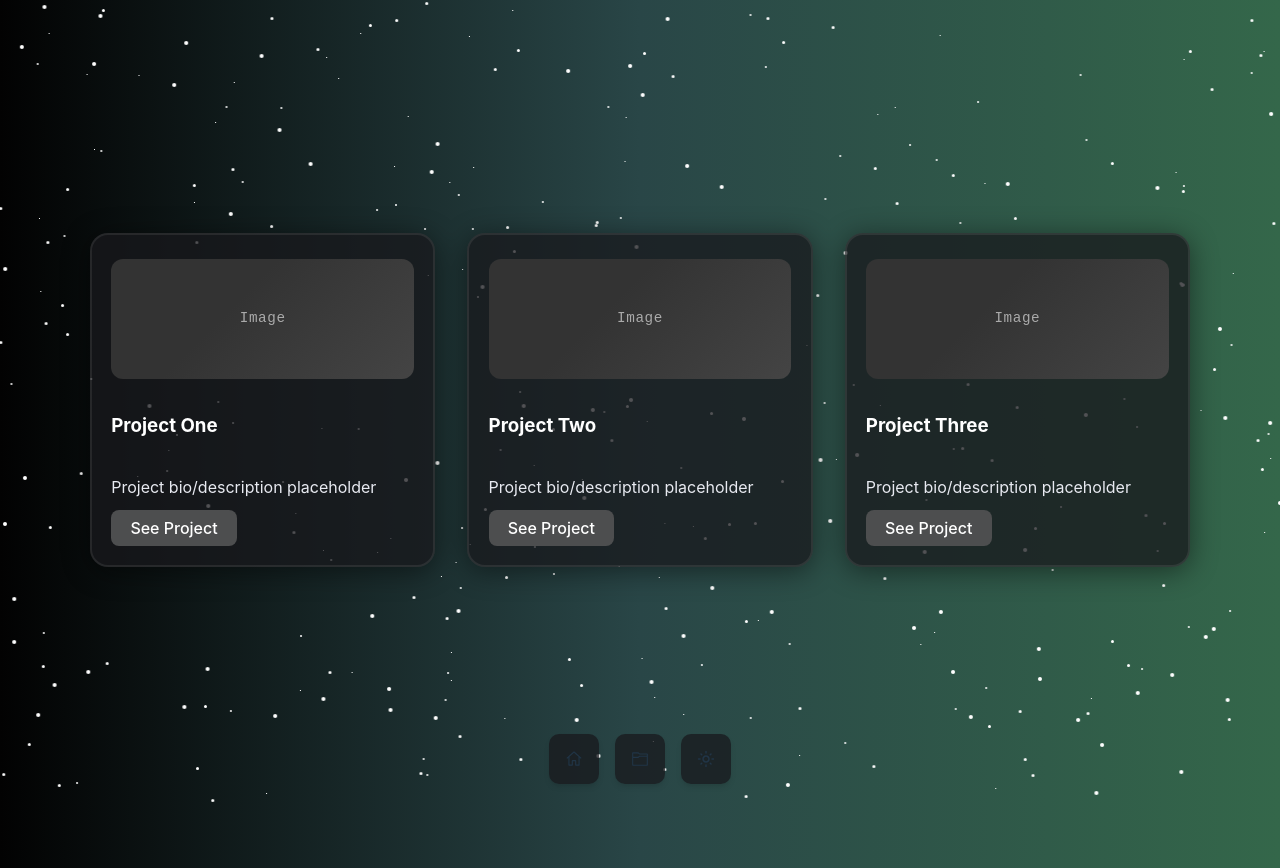
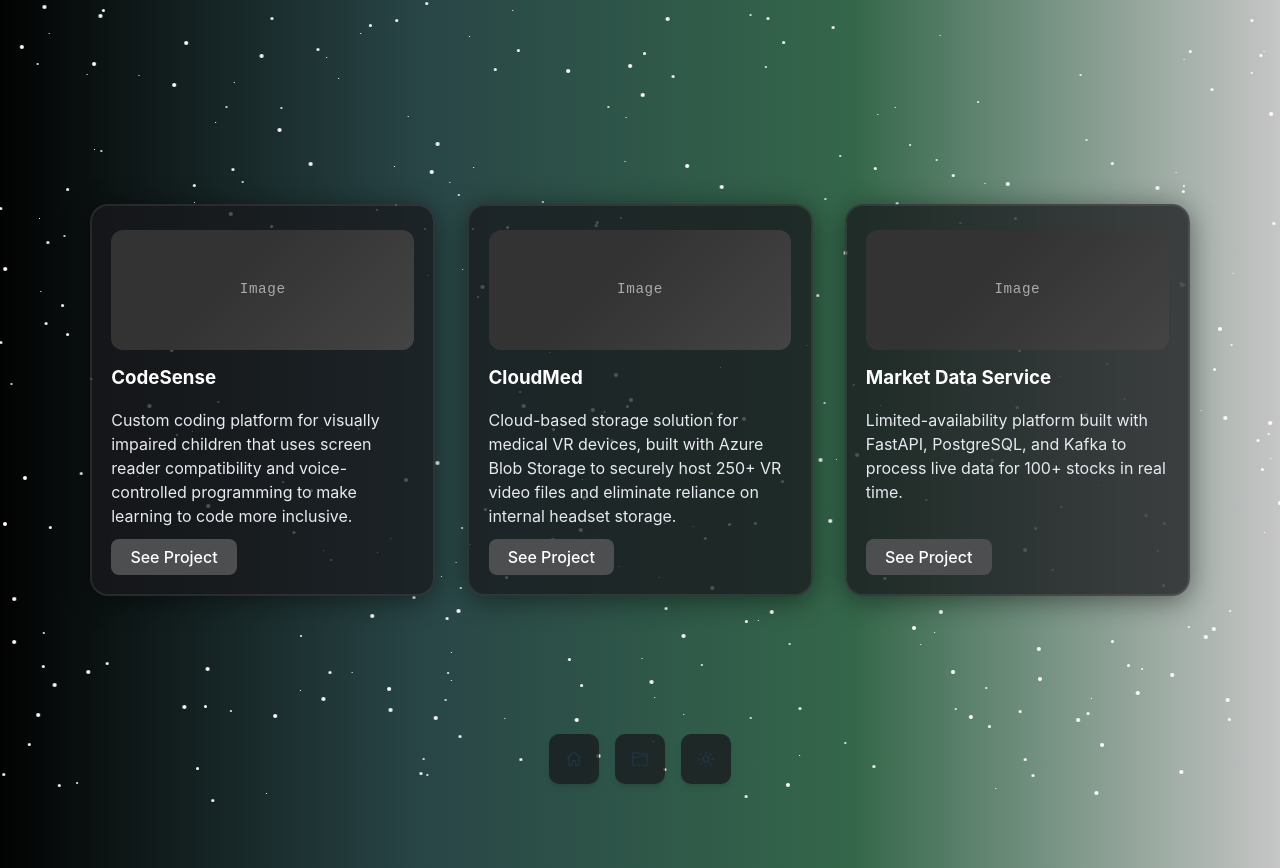
Before and after one commit to ChatchawanIllyes/react-personal, a React (Vite) app in the folder react-website/: page / in a window 1280 px wide. Both pictures are taken after a click on the button 640 px from the left and 759 px from the top of the page. Built offline with nearby package versions, Linux system fonts and the light colour scheme.

Commit message:
added descriptions for projects

```diff
--- a/react-website/src/App.jsx
+++ b/react-website/src/App.jsx
@@ -15,7 +15,7 @@
   useEffect(() => {
     document.body.style.background = dark
       ? "linear-gradient(to right, #000000ff, #222222ff 90%)"
-      : "linear-gradient(to right, #020202ff, #294647ff, #34674aff)";
+      : "linear-gradient(to right, #020202ff, #294647ff, #34674aff, #c6c6c6ff)";
     if (dark) {
       document.body.classList.add("dark-mode");
     } else {
@@ -25,10 +25,12 @@
 
   // Example projects data
   const projects = [
-    { title: "Project One" },
-    { title: "Project Two" },
-    { title: "Project Three" },
+    { title: "CodeSense", description: "Custom coding platform for visually impaired children that uses screen reader compatibility and voice-controlled programming to make learning to code more inclusive."  },
+    { title: "CloudMed", description: "Cloud-based storage solution for medical VR devices, built with Azure Blob Storage to securely host 250+ VR video files and eliminate reliance on internal headset storage." },
+    { title: "Market Data Service", description: "Limited-availability platform built with FastAPI, PostgreSQL, and Kafka to process live data for 100+ stocks in real time." },
   ];
+
+
 
   const items = [
     {
@@ -78,7 +80,10 @@
         }}
       >
         {showProjects ? (
-          <ProjectsDashboard projects={projects} />
+          <ProjectsDashboard
+          projects={projects}
+
+           />
         ) : (
           <ProfileDashboard dark={dark} />
         )}
--- a/react-website/src/components/ProfileDashboard.css
+++ b/react-website/src/components/ProfileDashboard.css
@@ -44,6 +44,11 @@
   transition: box-shadow 0.18s, border 0.18s;
   min-height: 220px;
 }
+
+h3 {
+  margin: 0;
+}
+
 .project-image-placeholder {
   width: 100%;
   height: 120px;
@@ -76,7 +81,7 @@
   transition: background 0.18s;
 }
 .see-project-btn:hover {
-  background: #1a5fd7;
+  background: #2e2e2e;
 }
 @media (max-width: 700px) {
   .projects-grid {
--- a/react-website/src/components/ProfileDashboard.jsx
+++ b/react-website/src/components/ProfileDashboard.jsx
@@ -2,9 +2,7 @@
 
 export default function ProfileDashboard({ dark }) {
   // Use the correct gif based on dark mode
-  const gifSrc = dark
-    ? "/darkmodegif.gif"
-    : "/beautifulgif.gif";
+  const gifSrc = dark ? "/darkmodegif.gif" : "/beautifulgif.gif";
   return (
     <div className="dashboard-bg">
       <div className="dashboard-grid">
--- a/react-website/src/components/ProjectsDashboard.jsx
+++ b/react-website/src/components/ProjectsDashboard.jsx
@@ -9,7 +9,7 @@
             <div className="project-image-placeholder">Image</div>
             <h3>{project.title}</h3>
             <p className="project-bio-placeholder">
-              Project bio/description placeholder
+              {project.description || "Project bio/description placeholder"}
             </p>
             <button className="see-project-btn">See Project</button>
           </div>
```
